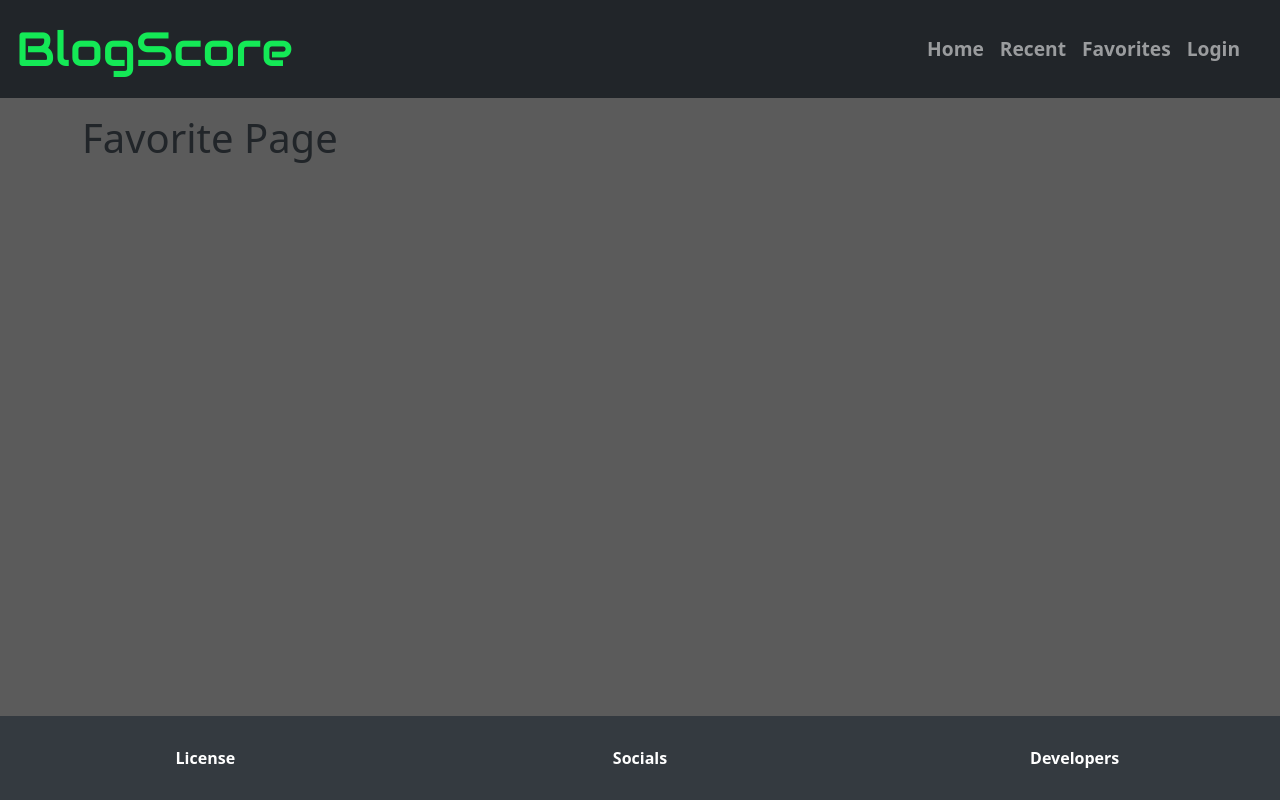
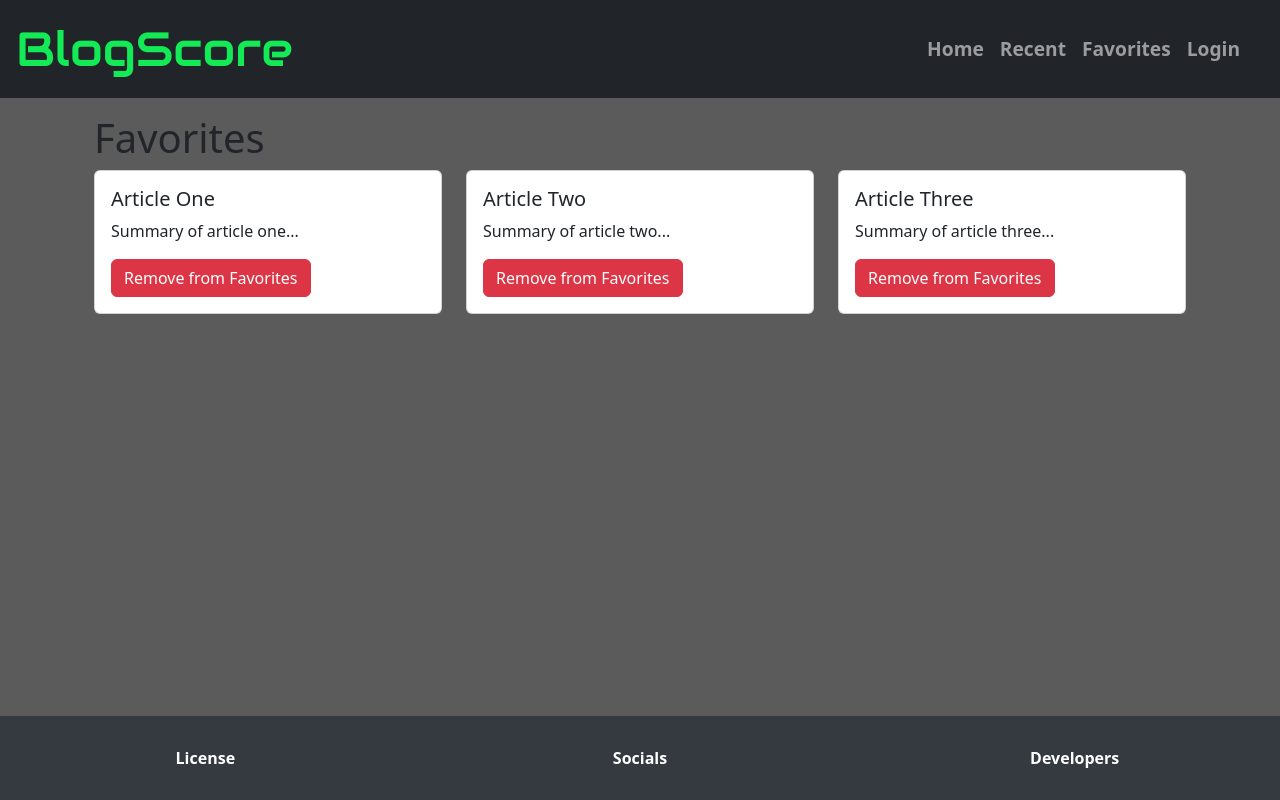
Before and after one commit to l-lavelle/blog-score, a React (Vite) app in the folder client/: page /favorites in a window 1280 px wide. Built offline with nearby package versions, Linux system fonts and the light colour scheme.

Commit message:
Mock favorites list created

```diff
--- a/client/src/components/Favorites.jsx
+++ b/client/src/components/Favorites.jsx
@@ -1,10 +1,39 @@
+import React from 'react';
+import { Container, Card, Button, Row, Col } from 'react-bootstrap';
+
+// Mock data
+const favoriteArticles = [
+  { id: 1, title: 'Article One', summary: 'Summary of article one...' },
+  { id: 2, title: 'Article Two', summary: 'Summary of article two...' },
+  { id: 3, title: 'Article Three', summary: 'Summary of article three...' },
+];
+
 const Favorites = () => {
-
-    return (
-      <div>
-        <h1>Favorite Page</h1>
-      </div>
-    );
+  const removeFromFavorites = (articleId) => {
+    // requires logic to remove article from favorites
+    console.log(`Remove article with id ${articleId} from favorites`);
   };
 
-  export default Favorites;
+  return (
+    <Container>
+      <h1>Favorites</h1>
+      <Row xs={1} md={2} lg={3} className="g-4">
+        {favoriteArticles.map((article) => (
+          <Col key={article.id}>
+            <Card>
+              <Card.Body>
+                <Card.Title>{article.title}</Card.Title>
+                <Card.Text>{article.summary}</Card.Text>
+                <Button variant="danger" onClick={() => removeFromFavorites(article.id)}>
+                  Remove from Favorites
+                </Button>
+              </Card.Body>
+            </Card>
+          </Col>
+        ))}
+      </Row>
+    </Container>
+  );
+};
+
+export default Favorites;
```
